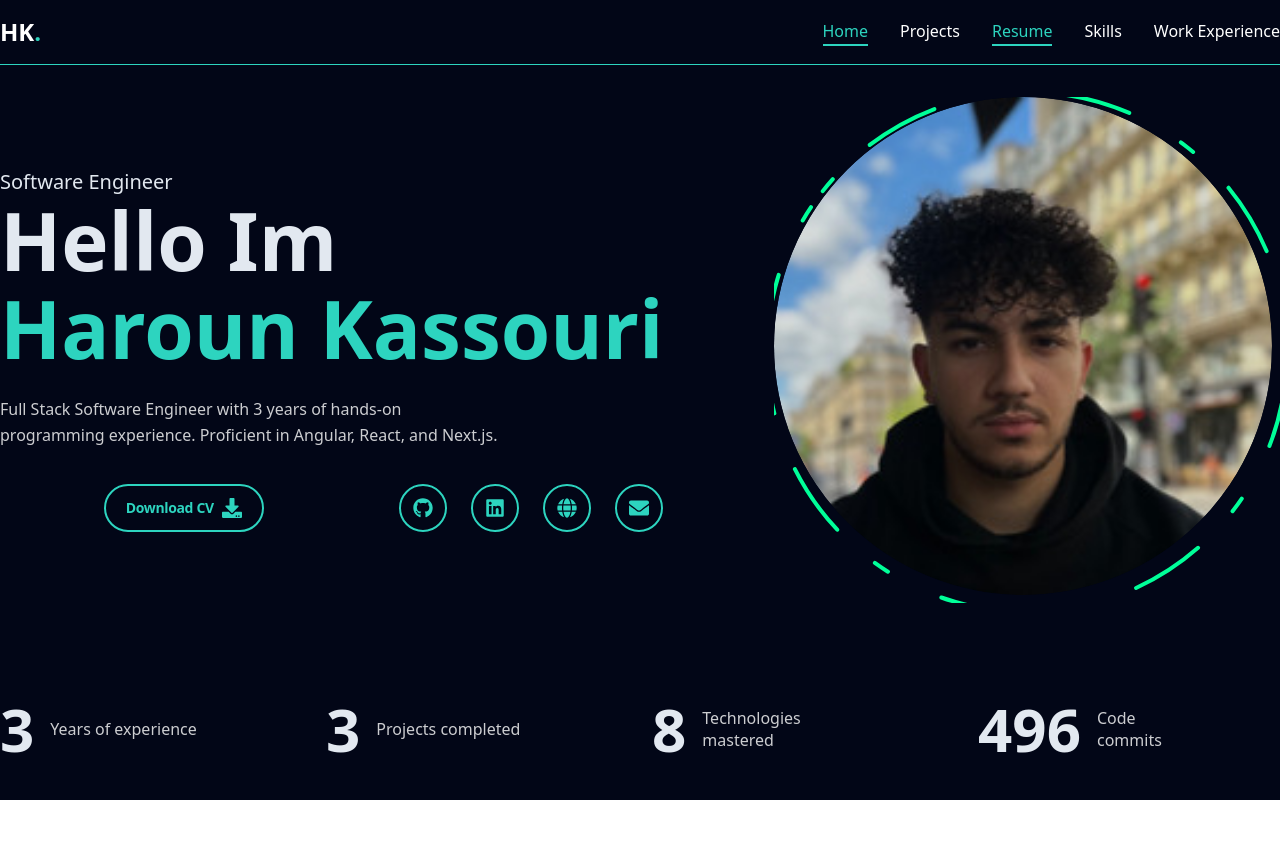
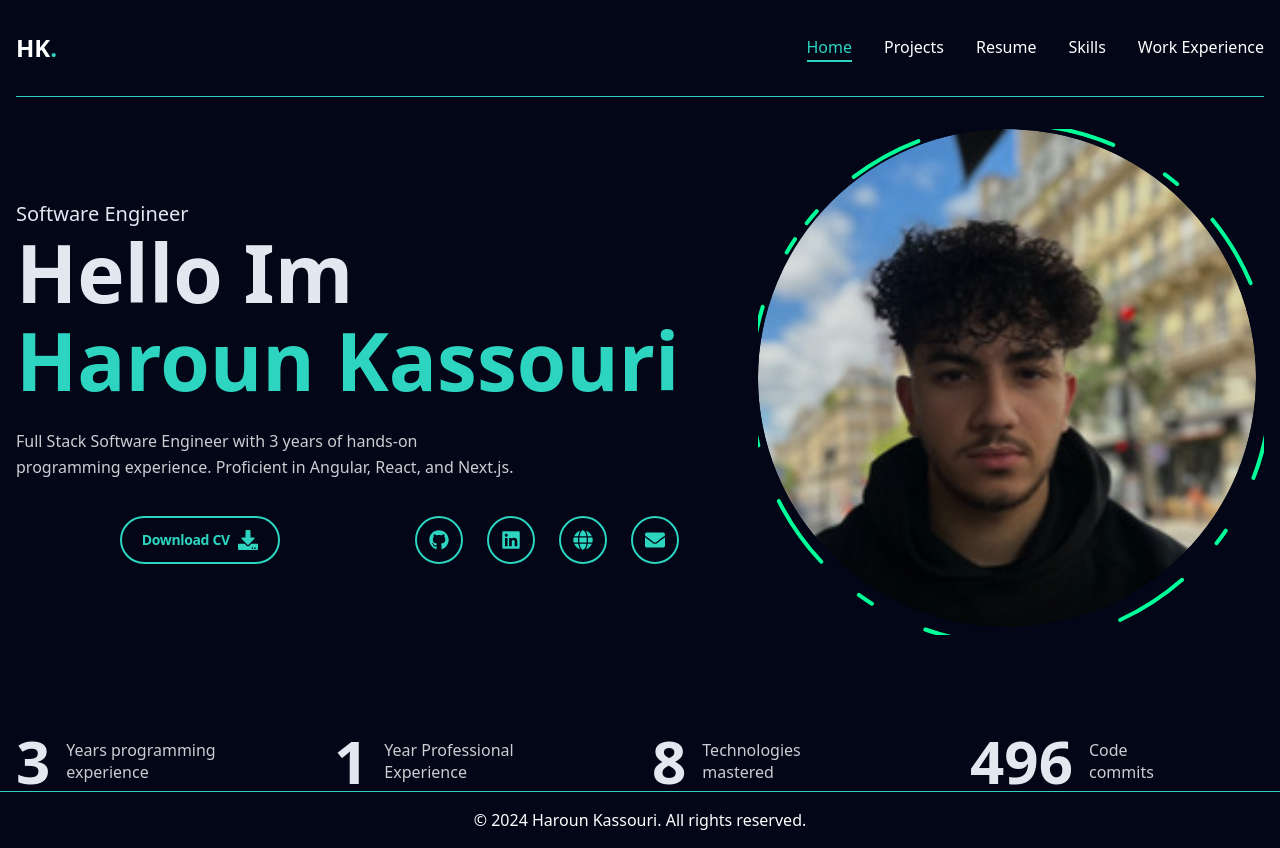
Before and after one commit to HarounHK/resume, a Next.js app: page / in a window 1280 px wide. Before the commit the page ends 800 px from the top, so only its background shows below. Built offline with nearby package versions, Linux system fonts and the light colour scheme.

Commit message:
Fixed footer

```diff
--- /dev/null
+++ b/app/components/ContactMe.jsx
@@ -0,0 +1,7 @@
+import React from 'react'
+
+export const ContactMe = () => {
+  return (
+    <div>ContactMe</div>
+  )
+}
--- /dev/null
+++ b/app/components/Footer.jsx
@@ -0,0 +1,9 @@
+export const Footer = () => {
+  return (
+    <footer className='bg-slate-950 border-t border-teal-400 py-4'>
+      <div className='container mx-auto text-center text-white'>
+        <p>© 2024 Haroun Kassouri. All rights reserved.</p>
+      </div>
+    </footer>
+  );
+};
--- a/app/components/Homepge.jsx
+++ b/app/components/Homepge.jsx
@@ -2,6 +2,7 @@ import { FaDownload } from "react-icons/fa";
 import { SOCIALS } from "../constants/text";
 import { Profile } from "./Profile";
 import { Statistics } from "./Statistics";
+import { Footer } from "./Footer";
 
 export const Homepge = () => {
   return (
--- a/app/components/NavBar.jsx
+++ b/app/components/NavBar.jsx
@@ -8,8 +8,8 @@ export const NavBar = () => {
   const pathname = usePathname();
 
   return (
-    <nav className='bg-slate-950 border-b border-teal-400'>
-      <div className='flex items-center justify-between h-16'>
+    <header className='bg-slate-950 border-b border-teal-400 py-4'>
+      <nav className='flex items-center justify-between h-16'>
         <div className='flex items-center'>
           <div className='flex-shrink-0'>
             <Link href="/" className='text-white text-2xl font-bold'>
@@ -38,7 +38,7 @@ export const NavBar = () => {
           <button className='inline-flex items-center justify-center p-2 rounded-md text-white hover:text-teal-400 focus:outline-none focus:ring-2 focus:ring-inset focus:ring-teal-400'>
           </button>
         </div>
-      </div>
-    </nav>
+      </nav>
+    </header>
   );
 };
--- /dev/null
+++ b/app/components/Resume.jsx
@@ -0,0 +1,7 @@
+import React from 'react'
+
+export const Resume = () => {
+  return (
+    <div>Coming soon...</div>
+  )
+}
--- a/app/constants/text.js
+++ b/app/constants/text.js
@@ -11,9 +11,10 @@ import { FaGithub, FaGlobe, FaLinkedin, FaEnvelope } from "react-icons/fa";
 export const LINKS = [
   { name: "home", path: "/" },
   { name: "Projects", path: "/projects" },
-  { name: "resume", path: "/" },
+  { name: "resume", path: "/resume" },
   { name: "Skills", path: "/skills" },
   { name: "Work Experience", path: "/workexperience" },
+  // { name: "Contact Me", path: "/contact" },
 ];
 
 export const PROFILE = {
@@ -94,11 +95,11 @@ export const SOCIALS = [
 export const STATS = [
   {
     num: 3,
-    text: "Years of experience",
+    text: "Years programming experience",
   },
   {
-    num: 3,
-    text: "Projects completed",
+    num: 1,
+    text: "Year Professional Experience",
   },
   {
     num: 8,
--- /dev/null
+++ b/app/contact/page.js
@@ -0,0 +1,11 @@
+import { NavBar } from '../components/NavBar';
+import { ContactMe } from '../components/ContactMe';
+
+export default function ContactMePage() {
+  return (
+    <>
+      <NavBar />
+      <ContactMe />
+    </>
+  );
+}
--- a/app/layout.js
+++ b/app/layout.js
@@ -1,5 +1,6 @@
 import localFont from "next/font/local";
 import "./globals.css";
+import { Footer } from './components/Footer';
 
 const geistSans = localFont({
   src: "./fonts/GeistVF.woff",
@@ -21,11 +22,14 @@ export const metadata = {
   return (
     <html lang="en">
       <body className={`${geistSans.variable} ${geistMono.variable} antialiased`}>
-          <div className="container mx-auto">
+        <div className="z-[-5] bg-slate-950 fixed inset-0 bg-[radial-gradient(circle_500px_at_50%_200px,#020617 ,transparent)]"></div>
+        <div className="flex flex-col min-h-screen">
+          <div className="flex-1 container mx-auto px-4">
             <div className="leading-relaxed text-slate-200 antialiased selection:bg-teal-300 selection:text-teal-900">
-              <div className="z-[-5] bg-slate-950 fixed inset-0 bg-[radial-gradient(circle_500px_at_50%_200px,#020617 ,transparent)]"></div>
               {children}
             </div>
+          </div>
+            <Footer/>
         </div>
       </body>
     </html>
--- /dev/null
+++ b/app/resume/page.js
@@ -0,0 +1,11 @@
+import { NavBar } from '../components/NavBar';
+import { Resume } from '../components/Resume';
+
+export default function ResumePage() {
+  return (
+    <>
+      <NavBar />
+      <Resume />
+    </>
+  );
+}
```
Lines whose indentation alone changed are shown as unchanged.
